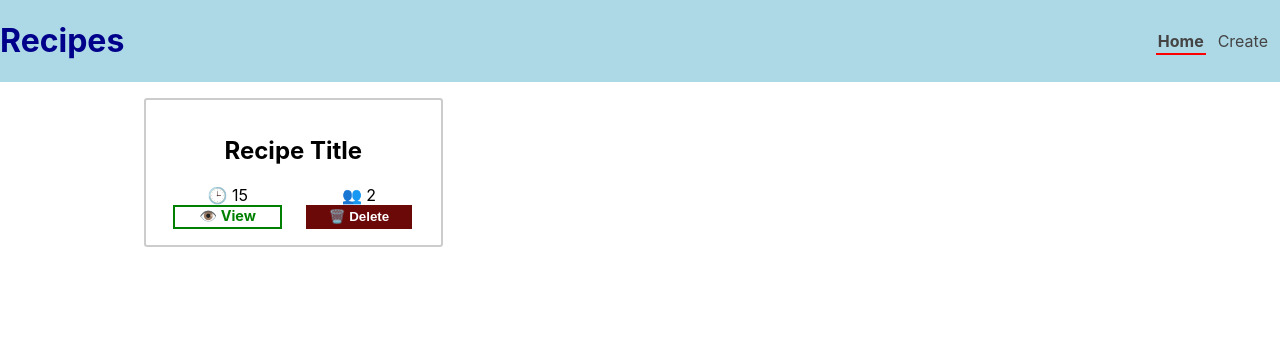
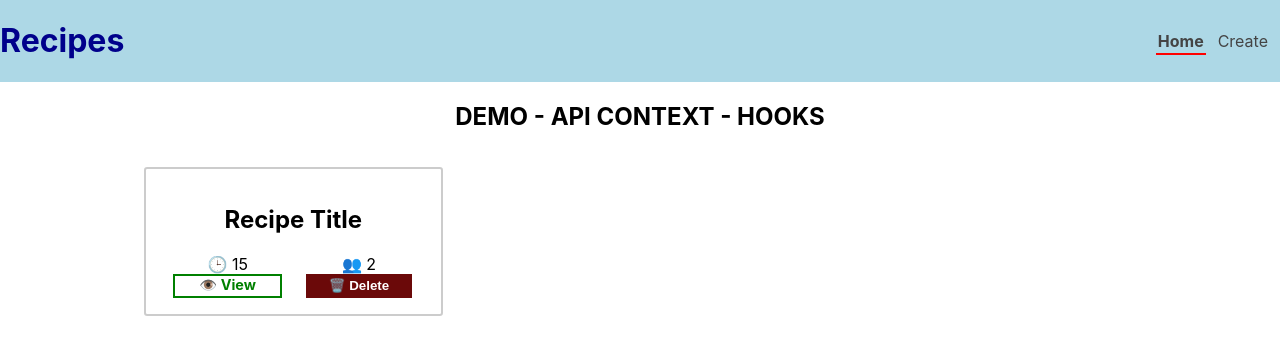
Before and after one commit to elPoeta/react-combine-api-context-hooks-example, a React (Create React App) app: page / in a window 1280 px wide. Shown: the top 354 px of the page. Built offline with nearby package versions, Linux system fonts and the light colour scheme.

Commit message:
update home

```diff
--- a/src/App.js
+++ b/src/App.js
@@ -6,6 +6,7 @@ const App = props => {
   return (
     <div className="App">
      <Header/>
+     <h2>DEMO - API CONTEXT - HOOKS</h2>
      {props.children}
     </div>
   );
```
Also changed, not shown: 1 other file (tests, documents, lock files or other folders).
